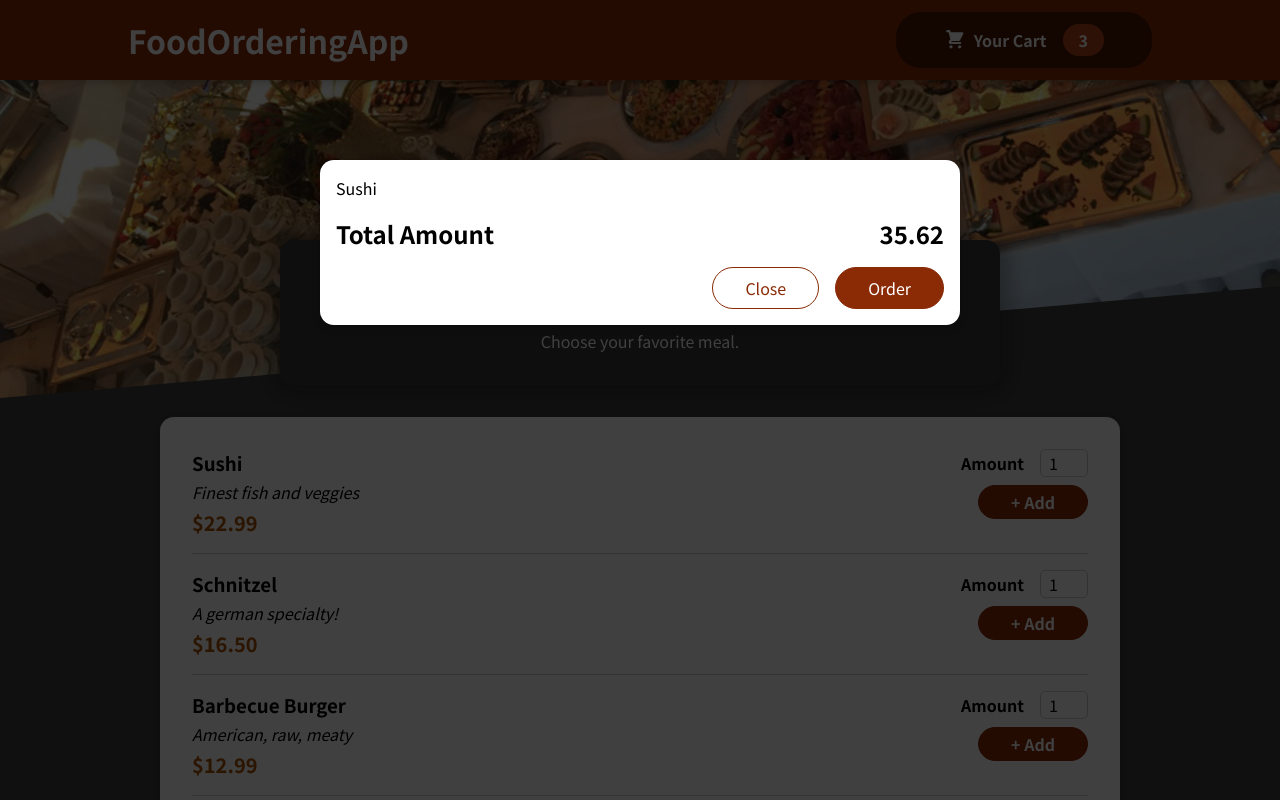
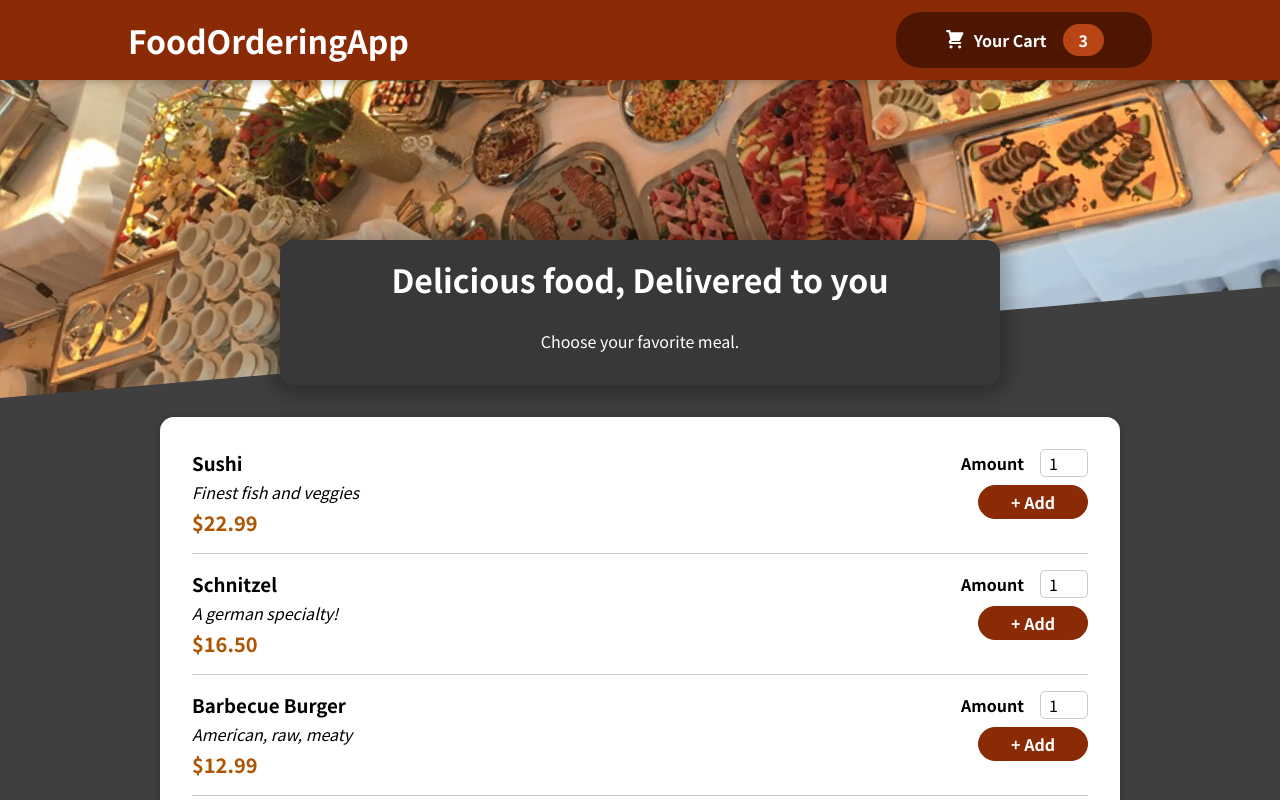
Before and after one commit to khaldountaktak/FoodOrderingApp, a React (Create React App) app: page / in a window 1280 px wide. Shown: the top 800 px of the page. Built offline with nearby package versions, Linux system fonts and the light colour scheme.

Commit message:
Added state management for the Cart component

```diff
--- a/src/App.js
+++ b/src/App.js
@@ -1,13 +1,21 @@
 import Header from "./components/Layout/Header";
 import Meals from "./components/Meals/Meals";
 import Cart from "./components/Cart/Cart";
+import { useState } from "react";
 function App() {
+  const [cartIsShown, setCartIsShown] = useState(false);
+  const showCartHandler = () => {
+    setCartIsShown(true);
+  };
+const hideCartHandler = () => {
+  setCartIsShown(false);
+}
   return (
     <>
-      <Cart/>
-      <Header/>
+      {cartIsShown && <Cart onClose={hideCartHandler} />}
+      <Header onShowCart={showCartHandler}/>
       <main>
-        <Meals/>
+        <Meals />
       </main>
     </>
   );
--- a/src/components/Cart/Cart.js
+++ b/src/components/Cart/Cart.js
@@ -9,14 +9,14 @@
     </ul>
   );
   return (
-    <Modal>
+    <Modal onClose={props.onClose}>
       {cartItems}
       <div className={classes.total}>
         <span>Total Amount </span>
         <span>35.62</span>
       </div>
       <div className={classes.actions}>
-        <button className={classes["button--alt"]}>Close</button>
+        <button className={classes["button--alt"]} onClick={props.onClose} >Close</button>
         <button className={classes.button}>Order</button>
       </div>
     </Modal>
--- a/src/components/Layout/Header.js
+++ b/src/components/Layout/Header.js
@@ -6,7 +6,7 @@
         <>
             <header className={classes.header}>
                 <h1>FoodOrderingApp</h1>
-                <HeaderCartButton/>
+                <HeaderCartButton onClick={props.onShowCart} />
             </header>
         <div className={classes["main-image"]}>
             <img src={mealsImage} alt='Meals ' />
--- a/src/components/Layout/HeaderCartButton.js
+++ b/src/components/Layout/HeaderCartButton.js
@@ -2,7 +2,7 @@
 import CartIcon from "../Cart/CartIcon";
 const HeaderCartButton = (props) => {
   return (
-    <button className={classes.button}>
+    <button className={classes.button} onClick={props.onClick}>
       <span className={classes.icon}>
         <CartIcon />
       </span>
--- a/src/components/UI/Modal.js
+++ b/src/components/UI/Modal.js
@@ -1,8 +1,8 @@
 import { Fragment } from 'react';
 import  ReactDOM  from 'react-dom';
 import classes from './Modal.module.css';
-const Backdrop = () => {
-    return <div className={classes.backdrop}/>
+const Backdrop = (props) => {
+    return <div className={classes.backdrop} onClick={props.onClose}/>
 }
 const ModalOverlay = props => {
     return (
@@ -15,7 +15,7 @@
 const portalElement = document.getElementById('overlays');
 const Modal = props => {
 return <Fragment>
-    {ReactDOM.createPortal(<Backdrop/>,portalElement)}
+    {ReactDOM.createPortal(<Backdrop onClose={props.onClose} />,portalElement)}
     {ReactDOM.createPortal(<ModalOverlay>{props.children}</ModalOverlay>,portalElement)}
 </Fragment>
 }
```
Also changed, not shown: 1 other file (tests, documents, lock files or other folders).
